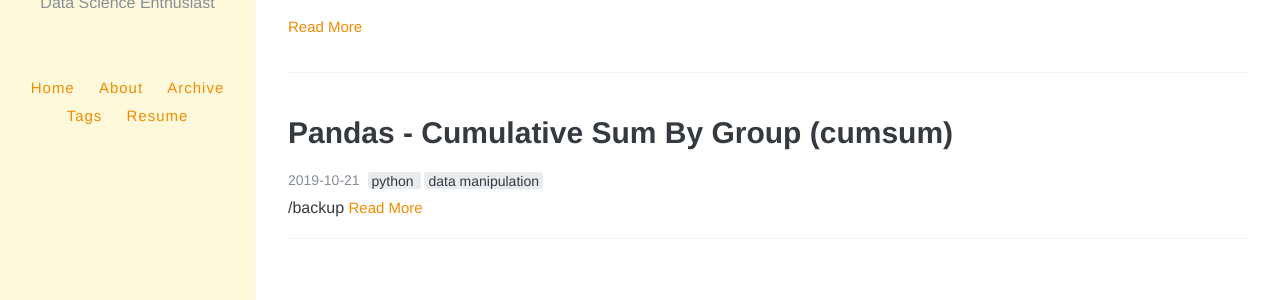
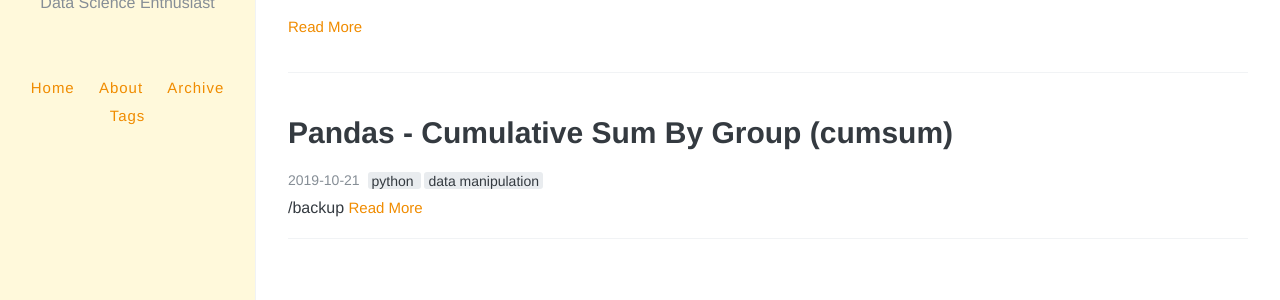
Before and after one commit to sinyi-chou/backup, a Jekyll site: the page built from index.html, in a window 1280 px wide. Shown: the part 376-676 px from the top of the page. Built offline with Jekyll 4.4.1, drawn with Linux system fonts in a browser that asks for light colours; nearby versions of some CDN libraries; the list of posts is cut into pages by our own code; comment, search, counter and statistics services are not loaded.

```diff
--- a/_config.yml
+++ b/_config.yml
@@ -30,8 +30,6 @@
     url: /archive
   - name: Tags
     url: /tags
-  - name: Resume
-    url: /resume
 
 # The number of articles per pages
 paginate: 8
```
